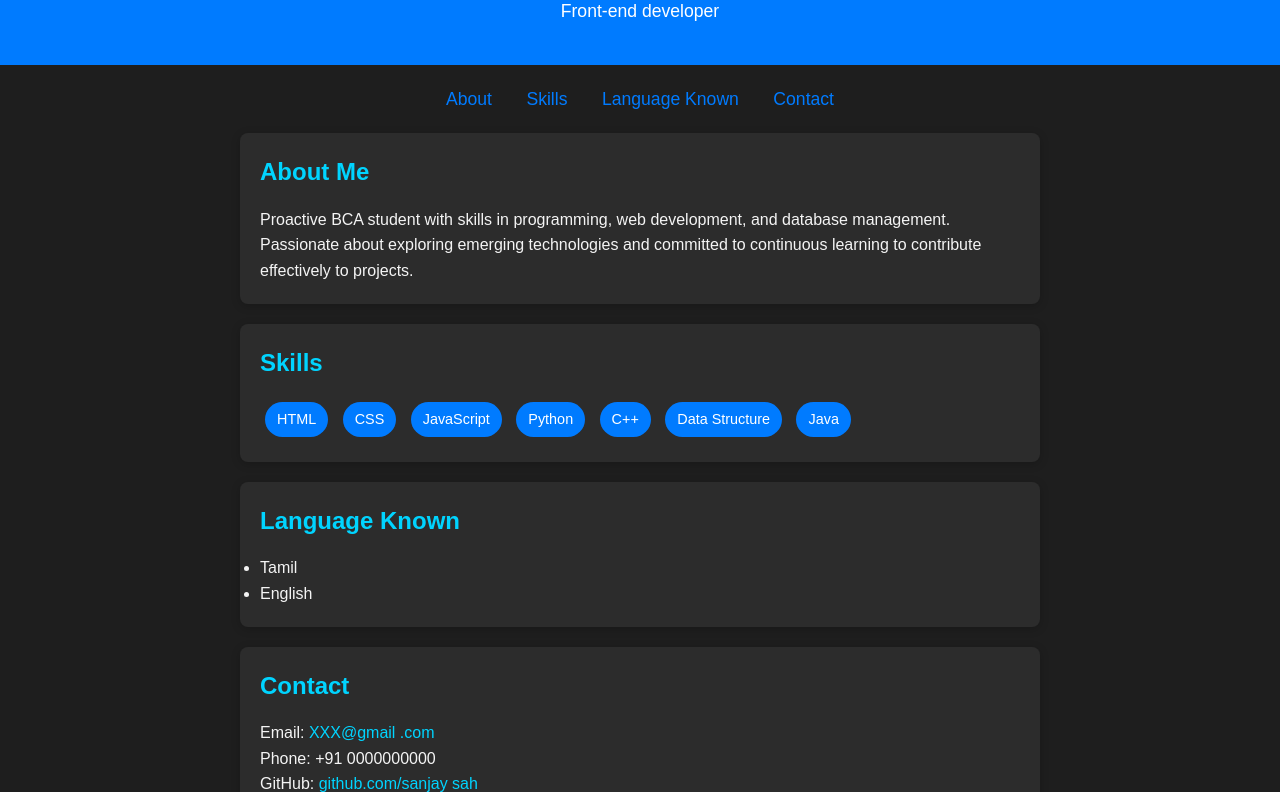
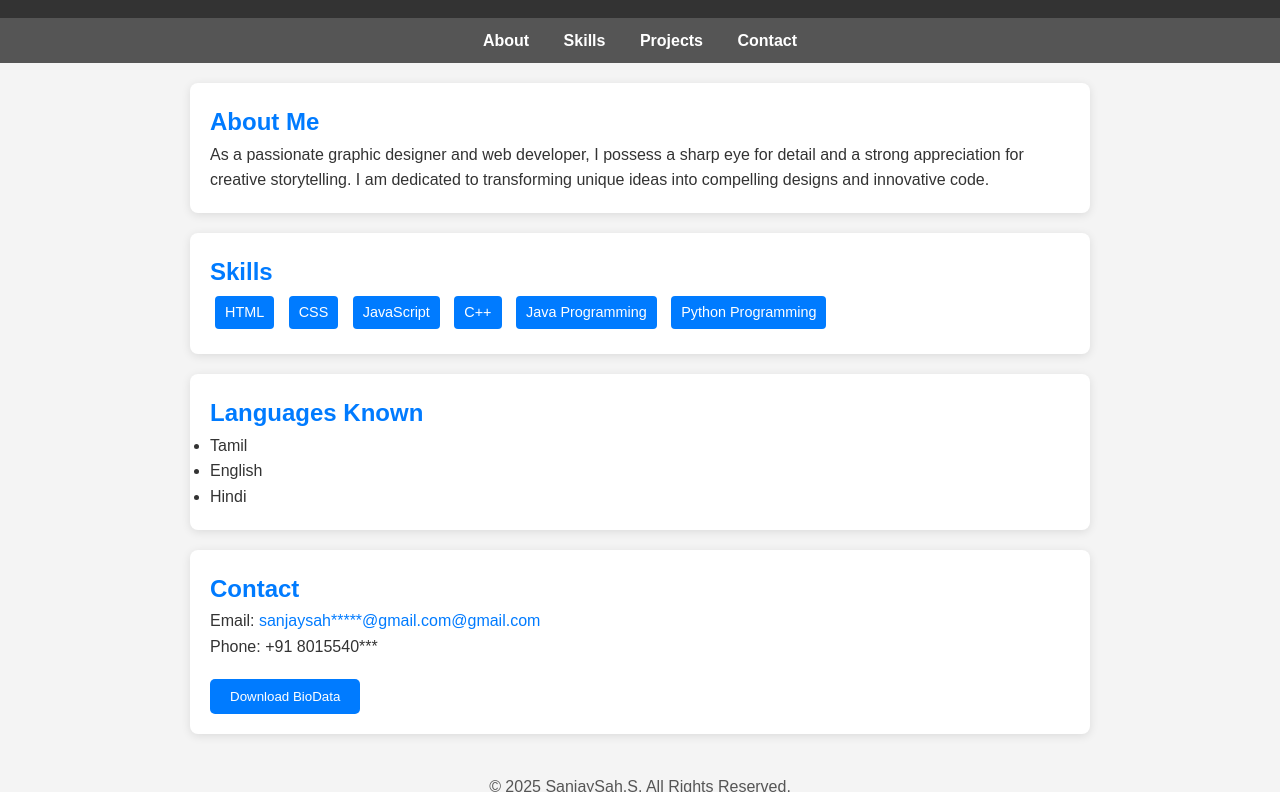
Before and after one commit to sanjaysah007/Sanjay-sah, a plain HTML site: page index.html in a window 1280 px wide. Shown: the part 99-891 px from the top of the page. Drawn offline with Linux system fonts and the light colour scheme.

Commit message:
index.html

```diff
--- a/index.html
+++ b/index.html
@@ -4,7 +4,7 @@
     <meta charset="UTF-8">
     <meta name="viewport" content="width=device-width, initial-scale=1.0">
     <meta name="description" content="Resume Portfolio">
-    <title>Resume Portfolio - Jane Smith</title>
+    <title>My Resume Portfolio</title>
     <style>
         /* General Styles */
         * {
@@ -14,72 +14,53 @@
             scroll-behavior: smooth;
         }
         body {
-            font-family: 'Arial', sans-serif;
-            background: #1e1e1e;
-            color: #f4f4f4;
+            font-family: Arial, sans-serif;
             line-height: 1.6;
+            background: #f4f4f4;
+            color: #333;
         }
-        /* Header */
         header {
+            background: #333;
+            color: #fff;
+            padding: 20px;
             text-align: center;
-            padding: 40px 20px;
-            background: #007bff;
-            color: white;
         }
-        header h1 {
-            margin-bottom: 5px;
-        }
-        header p {
-            font-size: 1.1rem;
-        }
-        /* Navigation */
         nav {
+            background: #555;
+            padding: 10px 0;
             text-align: center;
-            margin: 20px 0;
         }
         nav a {
-            color: #007bff;
+            color: #fff;
+            margin: 0 15px;
             text-decoration: none;
-            margin: 0 15px;
-            font-size: 1.1rem;
-            transition: color 0.2s;
+            font-weight: bold;
         }
-        nav a:hover {
-            color: #00d4ff;
-        }
-        /* Sections */
         section {
-            max-width: 800px;
+            max-width: 900px;
             margin: 20px auto;
             padding: 20px;
-            background: #2c2c2c;
+            background: #fff;
+            box-shadow: 0 2px 10px rgba(0, 0, 0, 0.1);
             border-radius: 8px;
-            box-shadow: 0 2px 10px rgba(0, 0, 0, 0.2);
         }
-        h2 {
-            color: #00d4ff;
-            margin-bottom: 15px;
+        h1, h2, h3 {
+            color: #007bff;
         }
-        /* Skills */
         .skills span {
             display: inline-block;
             background: #007bff;
-            color: white;
-            padding: 6px 12px;
+            color: #fff;
+            padding: 5px 10px;
             margin: 5px;
-            border-radius: 20px;
+            border-radius: 4px;
             font-size: 0.9rem;
-            transition: background 0.2s;
         }
-        .skills span:hover {
-            background: #00d4ff;
-        }
-        /* Contact */
         #contact a {
-            color: #00d4ff;
+            color: #007bff;
             text-decoration: none;
         }
-        #contact button {
+        button {
             background: #007bff;
             color: white;
             padding: 10px 20px;
@@ -87,36 +68,34 @@
             border-radius: 5px;
             cursor: pointer;
             margin-top: 20px;
-            transition: background 0.2s;
         }
-        #contact button:hover {
-            background: #00d4ff;
+        button:hover {
+            background: #0056b3;
         }
-        /* Footer */
         footer {
             text-align: center;
             margin: 40px 0 20px;
-            color: #888;
+            color: #555;
         }
     </style>
 </head>
 <body>
 
 <header>
-    <h1>Sanjay Sah.S</h1>
-    <p>Front-end developer</p>
+   <h1>Sanjay Sah.S</h1>
+    <p>Full Stack Developer | Creative Enthusiast</p>
 </header>
 
 <nav>
     <a href="#about">About</a>
     <a href="#skills">Skills</a>
-    <a href="#language known">Language Known</a>
+    <a href="#projects">Projects</a>
     <a href="#contact">Contact</a>
 </nav>
 
 <section id="about">
     <h2>About Me</h2>
-    <p>Proactive BCA student with skills in programming, web development, and database management. Passionate about exploring emerging technologies and committed to continuous learning to contribute effectively to projects.</p>
+    <p>As a passionate graphic designer and web developer, I possess a sharp eye for detail and a strong appreciation for creative storytelling. I am dedicated to transforming unique ideas into compelling designs and innovative code.</p>
 </section>
 
 <section id="skills">
@@ -125,40 +104,35 @@
         <span>HTML</span>
         <span>CSS</span>
         <span>JavaScript</span>
-        <span>Python</span>
         <span>C++</span>
-        <span>Data Structure</span>
-        <span>Java</span>
+        <span>Java Programming</span>
+        <span>Python Programming</span>
     </div>
 </section>
 
-<section id="language known">
-    <h2>Language Known</h2>
+<section id="language-known">
+    <h2>Languages Known</h2>
     <ul>
         <li>Tamil</li>
         <li>English</li>
+        <li>Hindi</li>
     </ul>
 </section>
 
 <section id="contact">
     <h2>Contact</h2>
-    <p>Email: <a href="XXXXX@gmail.com">XXX@gmail
-    .com</a></p>
-    <p>Phone: +91 0000000000</p>
-    <p>GitHub: <a href="https://github.com/sanjaysah66666" target="_blank">github.com/sanjay sah</a></p>
-    <button onclick="downloadResume()">Download Resume</button>
+    <p>Email: <a href="mailto:sanjaysah*****@gmail.com">sanjaysah*****@gmail.com@gmail.com</a></p>
+    <p>Phone: +91 8015540***</p>
+
+    <!-- Link the button to the .txt file -->
+    <a href="sanjaybiodata.docx" download>
+        <button>Download BioData</button>
+    </a>
 </section>
 
 <footer>
-    <p>&copy; 2025 Sanjay Sah. All Rights Reserved.</p>
+    <p>&copy; 2025 SanjaySah.S. All Rights Reserved.</p>
 </footer>
-
-<script>
-    function downloadResume() {
-        alert("Downloading Sanjay's Resume...");
-        window.open('https://example.com/Sanjay-resume.pdf', '_blank');
-    }
-</script>
 
 </body>
 </html>
```
